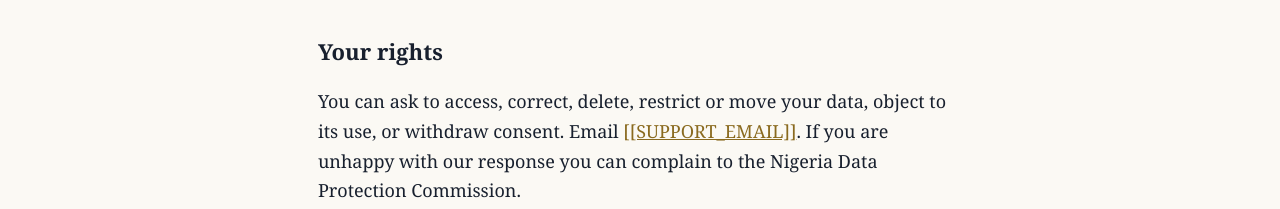
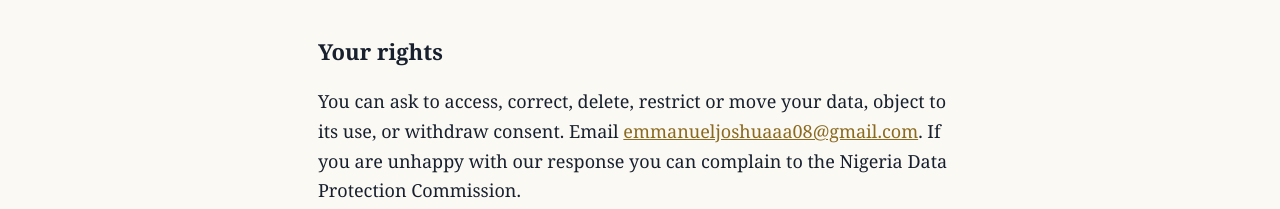
Before and after one commit to EMJO01/Orderflow, a website: page frontend/privacy.html in a window 1280 px wide. Shown: the part 1821-2030 px from the top of the page. Drawn offline with Linux system fonts and the light colour scheme.

Commit message:
Added a temp email

```diff
--- a/frontend/privacy.html
+++ b/frontend/privacy.html
@@ -62,7 +62,7 @@
 <li>We act on deletion requests within 30 days.</li>
 </ul>
 <h2>Your rights</h2>
-<p>You can ask to access, correct, delete, restrict or move your data, object to its use, or withdraw consent. Email <a href="mailto:[[SUPPORT_EMAIL]]">[[SUPPORT_EMAIL]]</a>. If you are unhappy with our response you can complain to the Nigeria Data Protection Commission.</p>
+<p>You can ask to access, correct, delete, restrict or move your data, object to its use, or withdraw consent. Email <a href="mailto:emmanueljoshuaaa08@gmail.com">emmanueljoshuaaa08@gmail.com</a>. If you are unhappy with our response you can complain to the Nigeria Data Protection Commission.</p>
 <h2>Security</h2>
 <p>We hash passwords, restrict each account to its own data and use HTTPS. No online service is perfectly secure. Tell us at once if you think your account has been compromised.</p>
 <h2>Children</h2>
@@ -72,7 +72,7 @@
 
 </main>
 <footer>
-<a href="/privacy">Privacy</a><a href="/terms">Terms</a><a href="/cookies">Cookies</a><a href="/refunds">Refunds</a><a href="mailto:[[SUPPORT_EMAIL]]">Contact</a>
+<a href="/privacy">Privacy</a><a href="/terms">Terms</a><a href="/cookies">Cookies</a><a href="/refunds">Refunds</a><a href="mailto:emmanueljoshuaaa08@gmail.com">Contact</a>
 </footer>
 </body>
 </html>
```
Also changed, not shown: frontend/cookies.html (+1 -1 lines), frontend/refunds.html (+2 -2 lines), frontend/terms.html (+2 -2 lines).
